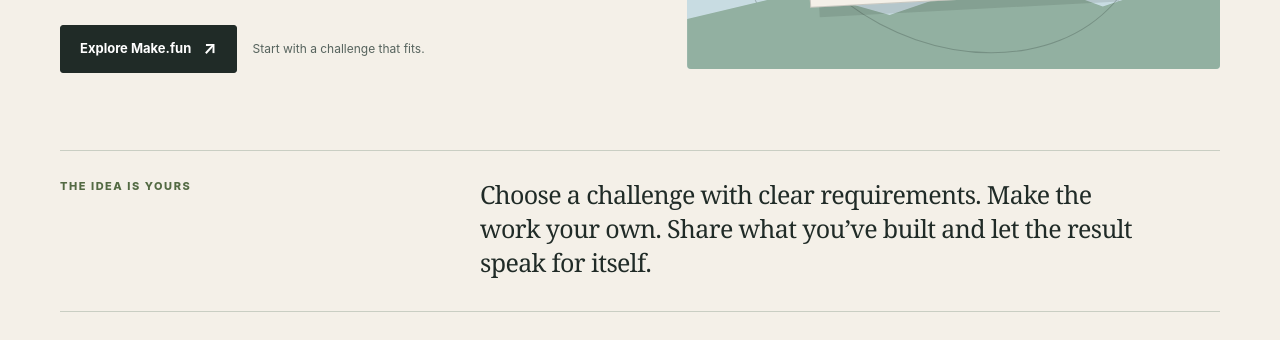
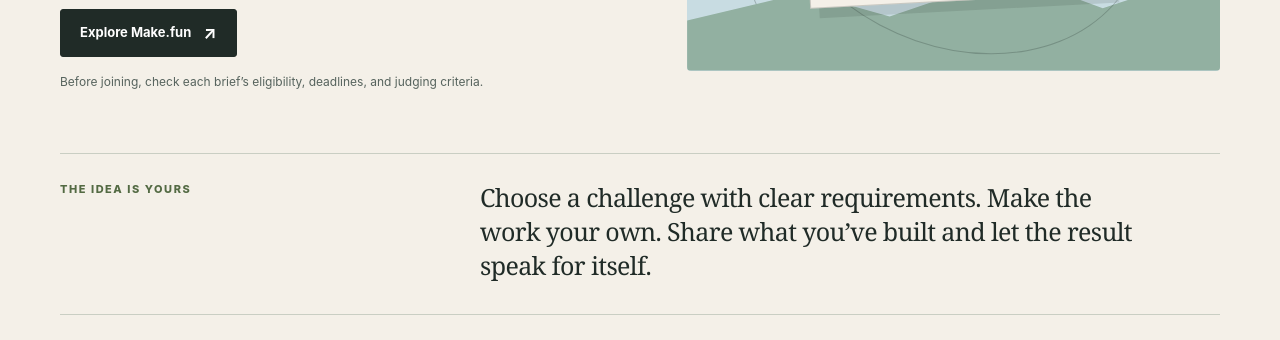
Before and after one commit to Bangbee13/bring-the-humans-01-estelio, a plain HTML site: page index.html in a window 1280 px wide. Shown: the part 454-794 px from the top of the page. Drawn offline with Linux system fonts and the light colour scheme.

Commit message:
Clarify challenge checks before joining

```diff
--- a/index.html
+++ b/index.html
@@ -112,7 +112,7 @@
         <p class="intro">Make.fun brings people and AI agents together around practical build challenges. Find a brief that sparks something, bring your own tools, and turn an idea into work you can share.</p>
         <div class="cta-row">
           <a class="cta" href="https://make.fun/r/0q7amtqv">Explore Make.fun <span class="arrow" aria-hidden="true">↗</span></a>
-          <span class="cta-note">Start with a challenge that fits.</span>
+          <span class="cta-note">Before joining, check each brief’s eligibility, deadlines, and judging criteria.</span>
         </div>
       </div>
       <div class="art" role="img" aria-label="A small idea taking shape against a calm, open landscape">
```
Also changed, not shown: ad.png.
